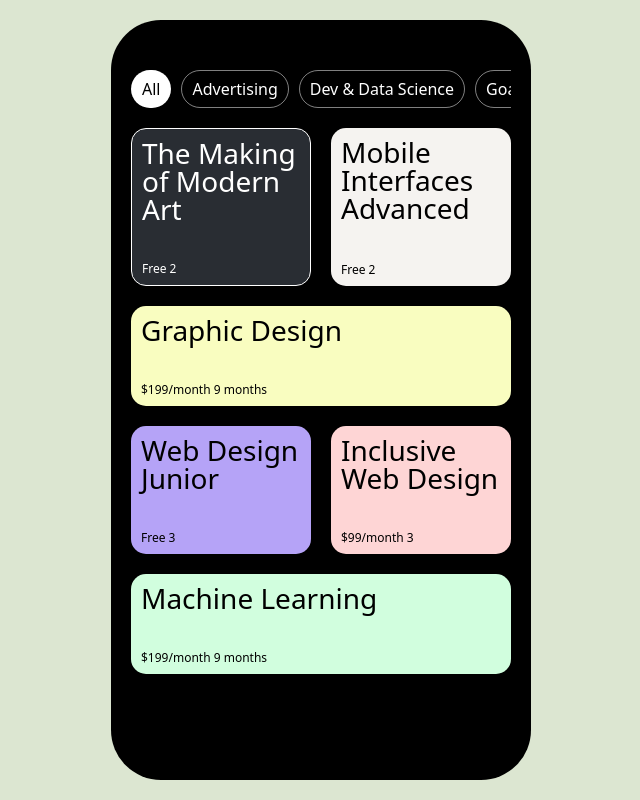
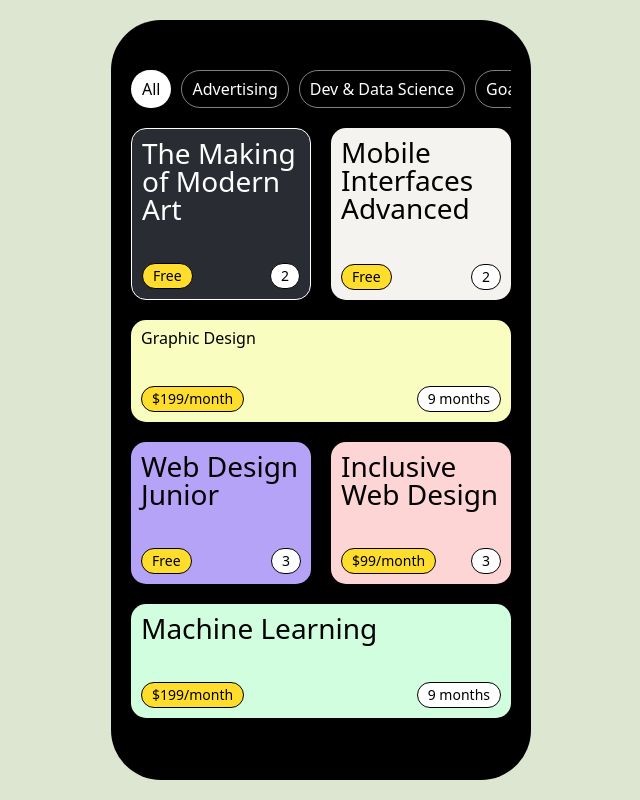
Before and after one commit to KimJi-An/Education_App, a website built with Vite: page index.html in a window 1280 px wide. Shown: the whole page, without its empty margins (319-959 px from the left). Built offline with nearby package versions, Linux system fonts and the light colour scheme.

Commit message:
버튼 디자인 변경

```diff
--- a/index.html
+++ b/index.html
@@ -18,45 +18,45 @@
       </header>
       <div class="cards">
         <div class="cards__card">
-          <h2 class="card_title">The Making of Modern Art</h2>
+          <h2 class="card__title">The Making of Modern Art</h2>
           <div class="card__footer">
-            <span class="price">Free</span>
-            <span class="length">2</span>
+            <span class="card__price">Free</span>
+            <span class="card__length">2</span>
           </div>
         </div>
         <div class="cards__card">
-          <h2 class="card_title">Mobile Interfaces Advanced</h2>
+          <h2 class="card__title">Mobile Interfaces Advanced</h2>
           <div class="card__footer">
-            <span class="price">Free</span>
-            <span class="length">2</span>
+            <span class="card__price">Free</span>
+            <span class="card__length">2</span>
           </div>
         </div>
         <div class="cards__card">
           <h2 class="card_title">Graphic Design</h2>
           <div class="card__footer">
-            <span class="price">$199/month</span>
-            <span class="length">9 months</span>
+            <span class="card__price">$199/month</span>
+            <span class="card__length">9 months</span>
           </div>
         </div>
         <div class="cards__card">
-          <h2 class="card_title">Web Design Junior</h2>
+          <h2 class="card__title">Web Design Junior</h2>
           <div class="card__footer">
-            <span class="price">Free</span>
-            <span class="length">3</span>
+            <span class="card__price">Free</span>
+            <span class="card__length">3</span>
           </div>
         </div>
         <div class="cards__card">
-          <h2 class="card_title">Inclusive Web Design</h2>
+          <h2 class="card__title">Inclusive Web Design</h2>
           <div class="card__footer">
-            <span class="price">$99/month</span>
-            <span class="length">3</span>
+            <span class="card__price">$99/month</span>
+            <span class="card__length">3</span>
           </div>
         </div>
         <div class="cards__card">
-          <h2 class="card_title">Machine Learning</h2>
+          <h2 class="card__title">Machine Learning</h2>
           <div class="card__footer">
-            <span class="price">$199/month</span>
-            <span class="length">9 months</span>
+            <span class="card__price">$199/month</span>
+            <span class="card__length">9 months</span>
           </div>
         </div>
       </div>
--- a/styles/style.scss
+++ b/styles/style.scss
@@ -59,18 +59,41 @@ body {
     justify-content: space-between;
     gap: 40px;
 
-    .card_title {
+    .card__title {
       font-size: 28px;
     }
 
     .card__footer {
-      font-size: 12px;
+      font-size: 14px;
+      display: flex;
+      justify-content: space-between;
+      align-items: center;
+
+      span {
+        padding: 5px 10px;
+        border-radius: 20px;
+        border: 1px solid black;
+      }
+
+      .card__price {
+        background-color: #FFDD2C;
+        color: black;
+      }
+
+      .card__length {
+        background-color: white;
+        color: black;
+      }
     }
 
     &:first-child {
       background-color: #292D33;
       color: white;
       border: 1px solid white;
+
+      .card__title {
+        color: white;
+      }
     }
 
     &:nth-child(2) {
```
